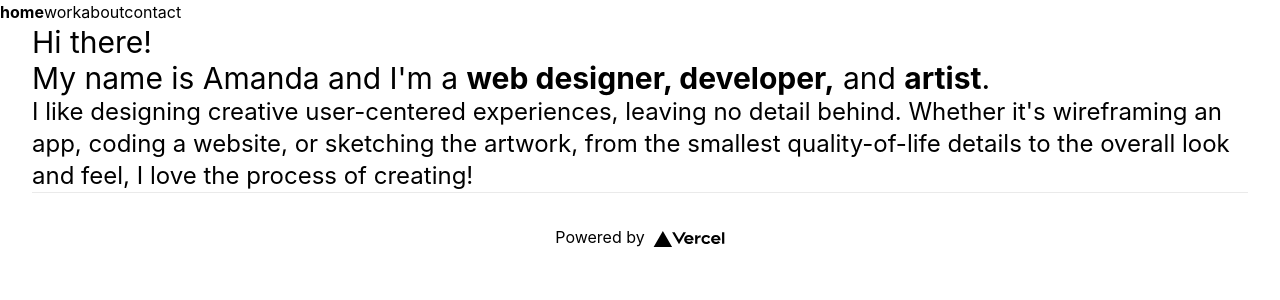
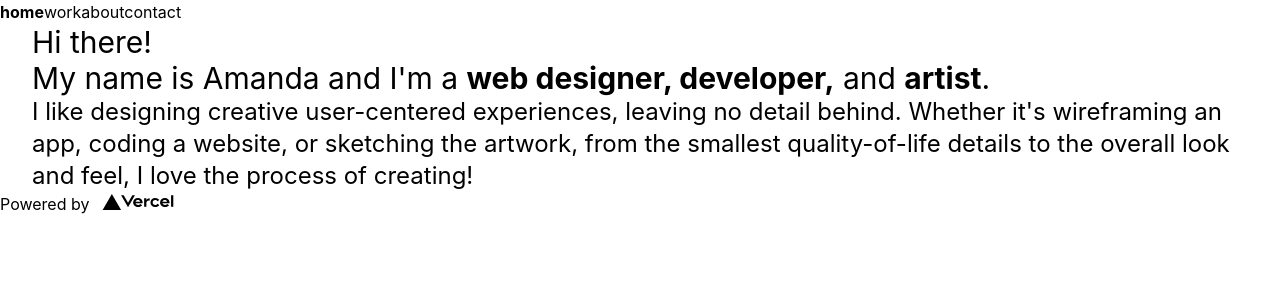
Before and after one commit to aescaba/portfolio, a Next.js app: page / in a window 1280 px wide. Shown: the top 300 px of the page. Built offline with nearby package versions, Linux system fonts and the light colour scheme.

Commit message:
move footer content to component

```diff
--- a/components/footer.js
+++ b/components/footer.js
@@ -1,5 +1,17 @@
+import Image from 'next/image'
+import styles from '../styles/Home.module.css'
+
 export default function Footer() {
     return (
-        <></>
+        <a className="styles.footer"
+        href="https://vercel.com?utm_source=create-next-app&utm_medium=default-template&utm_campaign=create-next-app"
+        target="_blank"
+        rel="noopener noreferrer"
+      >
+        Powered by{' '}
+        <span className={styles.logo}>
+          <Image src="/vercel.svg" alt="Vercel Logo" width={72} height={16} />
+        </span>
+      </a>
     );
 }
--- a/components/layout.js
+++ b/components/layout.js
@@ -11,7 +11,9 @@ export default function Layout({ children }) {
             <link rel="icon" href="/favicon.ico" />
         </Head>
         <Navbar/>
-        {children}
+        <div class="container mx-auto">
+            {children}
+        </div>
         <Footer/>
         </>
     );
--- a/pages/index.js
+++ b/pages/index.js
@@ -1,15 +1,8 @@
-import Head from 'next/head'
-import Image from 'next/image'
 import styles from '../styles/Home.module.css'
 
 export default function Home() {
   return (
     <div className={styles.container}>
-      {/* <Head>
-        <title>Amanda Escaba - Web Designer & Developer</title>
-        <meta name="description" content="Amanda Escaba - Web Designer & Developer Portfolio Site" />
-        <link rel="icon" href="/favicon.ico" />
-      </Head> */}
 
       <main class="flex flex-col justify-center">
         <h1 class="text-3xl">
@@ -23,55 +16,7 @@ export default function Home() {
           coding a website, or sketching the artwork, from the smallest quality-of-life details to the overall look and feel,
           I love the process of creating!
           </h2>
-
-        {/* <p className={styles.description}>
-          Get started by editing{' '}
-          <code className={styles.code}>pages/index.js</code>
-        </p>
-
-        <div className={styles.grid}>
-          <a href="https://nextjs.org/docs" className={styles.card}>
-            <h2>Documentation &rarr;</h2>
-            <p>Find in-depth information about Next.js features and API.</p>
-          </a>
-
-          <a href="https://nextjs.org/learn" className={styles.card}>
-            <h2>Learn &rarr;</h2>
-            <p>Learn about Next.js in an interactive course with quizzes!</p>
-          </a>
-
-          <a
-            href="https://github.com/vercel/next.js/tree/canary/examples"
-            className={styles.card}
-          >
-            <h2>Examples &rarr;</h2>
-            <p>Discover and deploy boilerplate example Next.js projects.</p>
-          </a>
-
-          <a
-            href="https://vercel.com/new?utm_source=create-next-app&utm_medium=default-template&utm_campaign=create-next-app"
-            className={styles.card}
-          >
-            <h2>Deploy &rarr;</h2>
-            <p>
-              Instantly deploy your Next.js site to a public URL with Vercel.
-            </p>
-          </a>
-        </div> */}
       </main>
-
-      <footer className={styles.footer}>
-        <a
-          href="https://vercel.com?utm_source=create-next-app&utm_medium=default-template&utm_campaign=create-next-app"
-          target="_blank"
-          rel="noopener noreferrer"
-        >
-          Powered by{' '}
-          <span className={styles.logo}>
-            <Image src="/vercel.svg" alt="Vercel Logo" width={72} height={16} />
-          </span>
-        </a>
-      </footer>
     </div>
   )
 }
```
